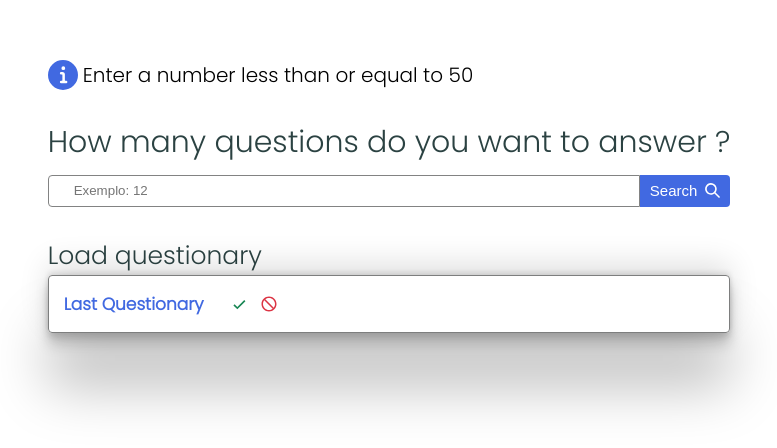
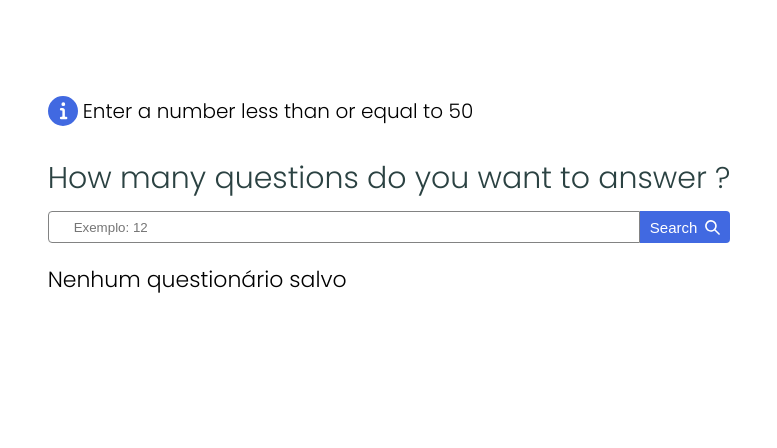
Before and after one commit to ruanvsrateira/questionary-project-js, a React (Create React App) app: page / in a window 1280 px wide. Shown: the part 204-652 px from the top of the page, without its empty margins (251-1028 px from the left). Built offline with nearby package versions, Linux system fonts and the light colour scheme.

Commit message:
Corrido bug no lastQuestionary

```diff
--- a/src/pages/Home.js
+++ b/src/pages/Home.js
@@ -5,7 +5,6 @@ import { Button,
     Alert,
     AlertIcon,
     Link,
-    Box,
 } from '@chakra-ui/react';
 import { SearchIcon } from '@chakra-ui/icons';
 import { BiCheck, BiBlock } from 'react-icons/bi'
@@ -127,7 +126,8 @@ function Home() {
                         </Button>
                     </Flex>
 
-
+                    {localStorage.getItem("sendsUser") ? (
+                    <>
                         <Text
                             mt="30px"
                             fontSize="25px"
@@ -183,6 +183,22 @@ function Home() {
                                 </Flex>
                             </Flex>
                         </Flex>
+                    </>
+
+
+                    ) : (
+
+                        <Text
+                            mt="20px"
+                            fontSize="22px"
+                            fontFamily="Poppins"
+
+                        >
+                            Nenhum questionário salvo
+                        </Text>
+
+                    )}
+
 
                 </Flex>
             </Flex>
```
Lines whose indentation alone changed are shown as unchanged.
